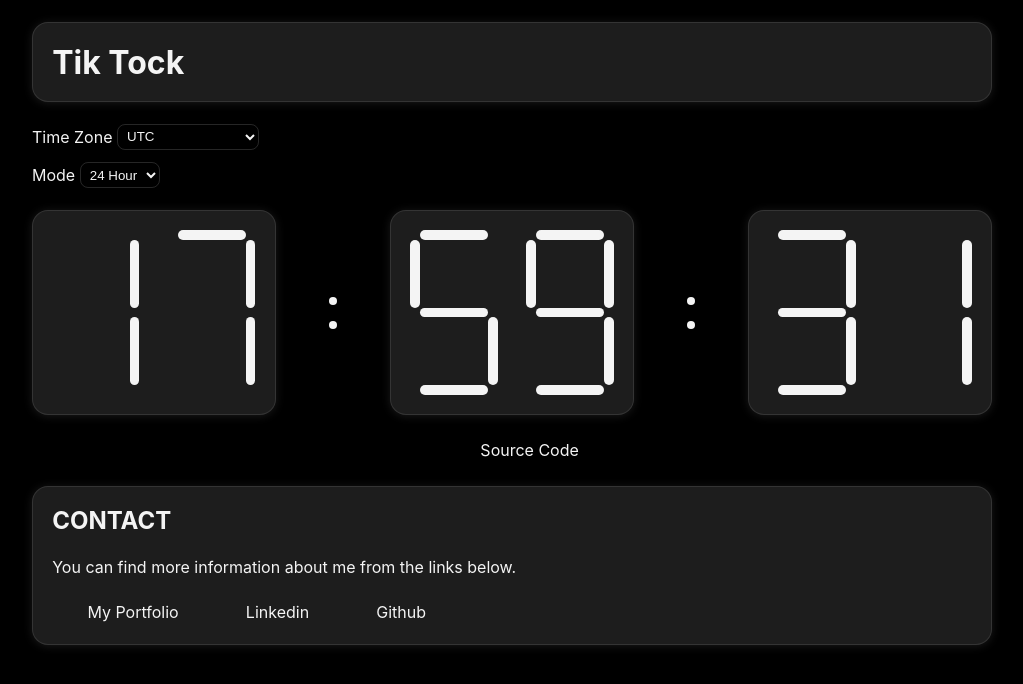
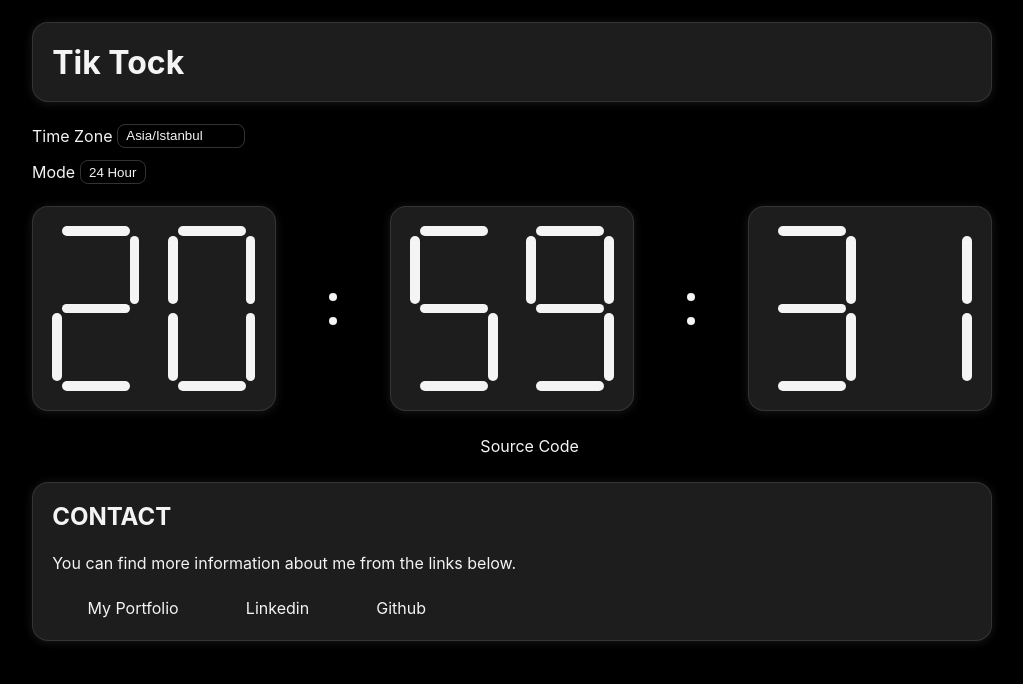
Before and after one commit to barisyasar/digital-clock, a React (Vite) app: page / in a window 1280 px wide. Shown: the top 684 px of the page, without its empty margins (128-1151 px from the left). Built offline with nearby package versions, Linux system fonts and the light colour scheme; some icons are missing; a web font is replaced by a local one.

Commit message:
some fixing

```diff
--- a/src/assets/css/base/reset.css
+++ b/src/assets/css/base/reset.css
@@ -39,14 +39,17 @@ label {
 
 select {
   color: inherit;
-  background: none;
-  padding: 0.2rem 0.3rem;
+  padding: 0.2rem 0.5rem;
   border-radius: 0.5rem;
   -webkit-border-radius: 0.5rem;
   -moz-border-radius: 0.5rem;
   -ms-border-radius: 0.5rem;
   -o-border-radius: 0.5rem;
   border: 1px solid var(--select-border-color);
+  -webkit-appearance: none;
+  -moz-appearance: none;
+  appearance: none;
+  background: none;
 }
 
 @media (hover: hover) and (pointer: fine) {
--- a/src/assets/css/themes/dark.css
+++ b/src/assets/css/themes/dark.css
@@ -6,7 +6,7 @@
   --card-border-color: rgba(255, 255, 255, 0.1);
   --card-box-shadow-color: rgba(255, 255, 255, 0.1);
 
-  --select-border-color: rgba(255, 255, 255, 0.15);
+  --select-border-color: rgba(255, 255, 255, 0.2);
 
   --hover-color: var(--green-light);
 
--- a/src/assets/css/themes/light.css
+++ b/src/assets/css/themes/light.css
@@ -6,7 +6,7 @@
   --card-border-color: rgb(0, 0, 0, 0.05);
   --card-box-shadow-color: rgb(0, 0, 0, 0.05);
 
-  --select-border-color: rgb(0, 0, 0, 0.15);
+  --select-border-color: rgb(0, 0, 0, 0.2);
 
   --hover-color: var(--green);
 
--- a/src/components/TimeZoneSelect/index.jsx
+++ b/src/components/TimeZoneSelect/index.jsx
@@ -12,10 +12,10 @@ function TimezoneSelector() {
         value={timeZone}
         onChange={(e) => setTimezone(e.target.value)}
       >
+        <option value="Asia/Istanbul">Asia/Istanbul</option>
         <option value="UTC">UTC</option>
         <option value="Europe/London">Europe/London</option>
         <option value="America/New_York">America/New York</option>
-        <option value="Asia/Istanbul">Asia/Istanbul</option>
         <option value="Asia/Tokyo">Asia/Tokyo</option>
         <option value="Australia/Sydney">Australia/Sydney</option>
       </select>
--- a/src/store/useTimeStore.js
+++ b/src/store/useTimeStore.js
@@ -5,7 +5,7 @@ import { persist } from "zustand/middleware";
 const useTimeStore = create(
   persist(
     (set) => ({
-      timeZone: "UTC",
+      timeZone: "Asia/Istanbul",
       hour12: false,
       setTimezone: (timeZone) => set({ timeZone }),
       toggleHour12: () => set(({ hour12 }) => ({ hour12: !hour12 })),
```
